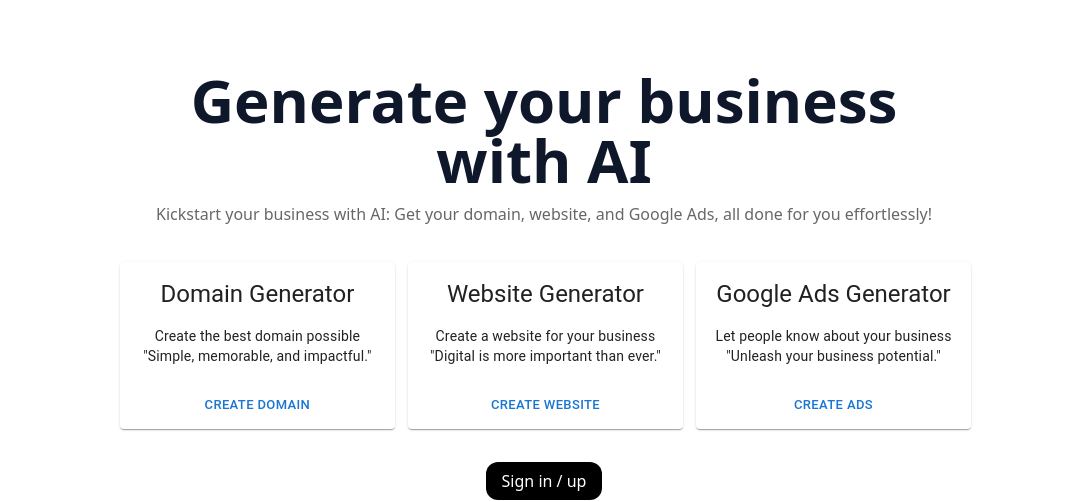
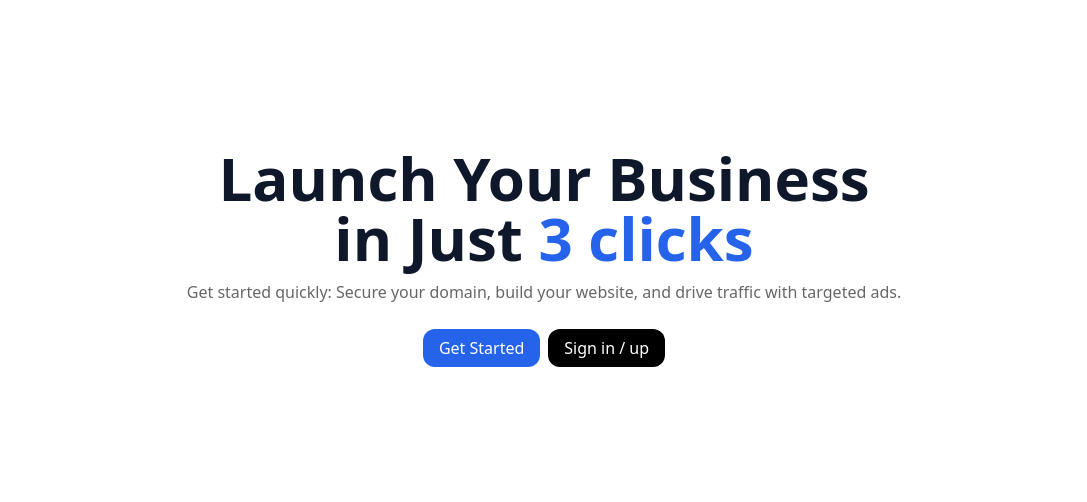
Before and after one commit to romanvieito/simplerb, a Next.js app: page / in a window 1280 px wide. Shown: the part 156-658 px from the top of the page, without its empty margins (96-1183 px from the left). Built offline with nearby package versions, Linux system fonts and the light colour scheme; no server answers.

Commit message:
copy landing

```diff
--- a/pages/index.tsx
+++ b/pages/index.tsx
@@ -32,133 +32,20 @@ const Home: NextPage = () => {
         <title>Domain Generator</title>
         <link rel="icon" href="/favicon.ico" />
       </Head>
-      <Header/>
-      <main className="flex flex-1 w-full flex-col items-center justify-center text-center px-4 mt-12 sm:mt-20">
+      <Header />
+      <main className="flex flex-1 w-full flex-col items-center justify-center text-center px-4">
         <h1 className="sm:text-6xl text-4xl max-w-[708px] font-bold text-slate-900">
-          Generate your business with AI
+          Launch Your Business in Just {" "}
+          <span className="text-blue-600">3 clicks</span>
         </h1>
 
         <h2 className="mt-3" style={{ color: "rgba(0, 0, 0, 0.6)" }}>
-          Kickstart your business with AI: Get your domain, website, and Google
-          Ads, all done for you effortlessly!
+          Get started quickly: Secure your domain, build your website, and drive traffic with targeted ads.
         </h2>
 
-        <Box className="flex mt-7 flex-wrap justify-center">
-          <Box
-            className="m-2"
-            sx={{
-              width: {
-                xs: "100%",
-                sm: "calc(50% - 16px)",
-                md: "calc(33% - 16px)",
-              },
-            }}
-          >
-            <Card sx={{ minWidth: 275 }}>
-              <CardContent>
-                {/* <Typography
-                sx={{ fontSize: 14 }}
-                color="text.secondary"
-                gutterBottom
-              >
-                Simple, memorable, and impactful
-              </Typography> */}
-                <Typography variant="h5" component="div">
-                  Domain Generator
-                </Typography>
-                {/* <Typography sx={{ mb: 1.5 }} color="text.secondary">
-              Simple, memorable, and impactful
-              </Typography> */}
-                <Typography className="pt-4" variant="body2">
-                  Create the best domain possible
-                  <br />
-                  {'"Simple, memorable, and impactful."'}
-                </Typography>
-              </CardContent>
-              <CardActions className="justify-center">
-                <Button size="small" key={pages[0].name} href={pages[0].link}>
+        {/* <Button size="small" key={pages[0].name} href={pages[0].link}>
           Create Domain
-                </Button>
-              </CardActions>
-            </Card>
-          </Box>
-          <Box
-            className="m-2"
-            sx={{
-              width: {
-                xs: "100%",
-                sm: "calc(50% - 16px)",
-                md: "calc(33% - 16px)",
-              },
-            }}
-          >
-            <Card sx={{ minWidth: 275 }}>
-              <CardContent>
-                {/* <Typography
-                sx={{ fontSize: 14 }}
-                color="text.secondary"
-                gutterBottom
-              >
-                Simple, memorable, and impactful
-              </Typography> */}
-                <Typography variant="h5" component="div">
-                  Website Generator
-                </Typography>
-                {/* <Typography sx={{ mb: 1.5 }} color="text.secondary">
-              Simple, memorable, and impactful
-              </Typography> */}
-                <Typography className="pt-4" variant="body2">
-                  Create a website for your business
-                  <br />
-                  {'"Digital is more important than ever."'}
-                </Typography>
-              </CardContent>
-              <CardActions className="justify-center">
-                <Button size="small" key={pages[1].name} href={pages[1].link}>
-                  Create Website
-                </Button>
-              </CardActions>
-            </Card>
-          </Box>
-          <Box
-            className="m-2"
-            sx={{
-              width: {
-                xs: "100%",
-                sm: "calc(50% - 16px)",
-                md: "calc(33% - 16px)",
-              },
-            }}
-          >
-            <Card sx={{ minWidth: 275 }}>
-              <CardContent>
-                {/* <Typography
-                sx={{ fontSize: 14 }}
-                color="text.secondary"
-                gutterBottom
-              >
-                Simple, memorable, and impactful
-              </Typography> */}
-                <Typography variant="h5" component="div">
-                  Google Ads Generator
-                </Typography>
-                {/* <Typography sx={{ mb: 1.5 }} color="text.secondary">
-              Simple, memorable, and impactful
-              </Typography> */}
-                <Typography className="pt-4" variant="body2">
-                  Let people know about your business
-                  <br />
-                  {'"Unleash your business potential."'}
-                </Typography>
-              </CardContent>
-              <CardActions className="justify-center">
-                <Button size="small" key={pages[2].name} href={pages[2].link}>
-                  Create Ads
-                </Button>
-              </CardActions>
-            </Card>
-          </Box>
-        </Box>
+        </Button> */}
 
         {/* <div className="max-w-xl w-full">
           <div className="flex mt-10 items-center space-x-3">
@@ -194,7 +81,15 @@ const Home: NextPage = () => {
             }
           />
         </div> */}
-
+        <div className="flex">
+          <div className="mt-8 mr-2">
+            <a
+              href={pages[0].link}
+              className="bg-blue-600 cursor-pointer rounded-xl text-white font-medium px-4 py-2 sm:mt-10 mt-8 hover:bg-gray/80 w-full"
+            >
+              Get Started
+            </a>
+          </div>
           <SignedOut>
             <div className="mt-8">
               <a
@@ -205,8 +100,7 @@ const Home: NextPage = () => {
               </a>
             </div>
           </SignedOut>
-        <br/>
-
+        </div>
       </main>
       <Footer />
     </div>
```
Lines whose indentation alone changed are shown as unchanged.
